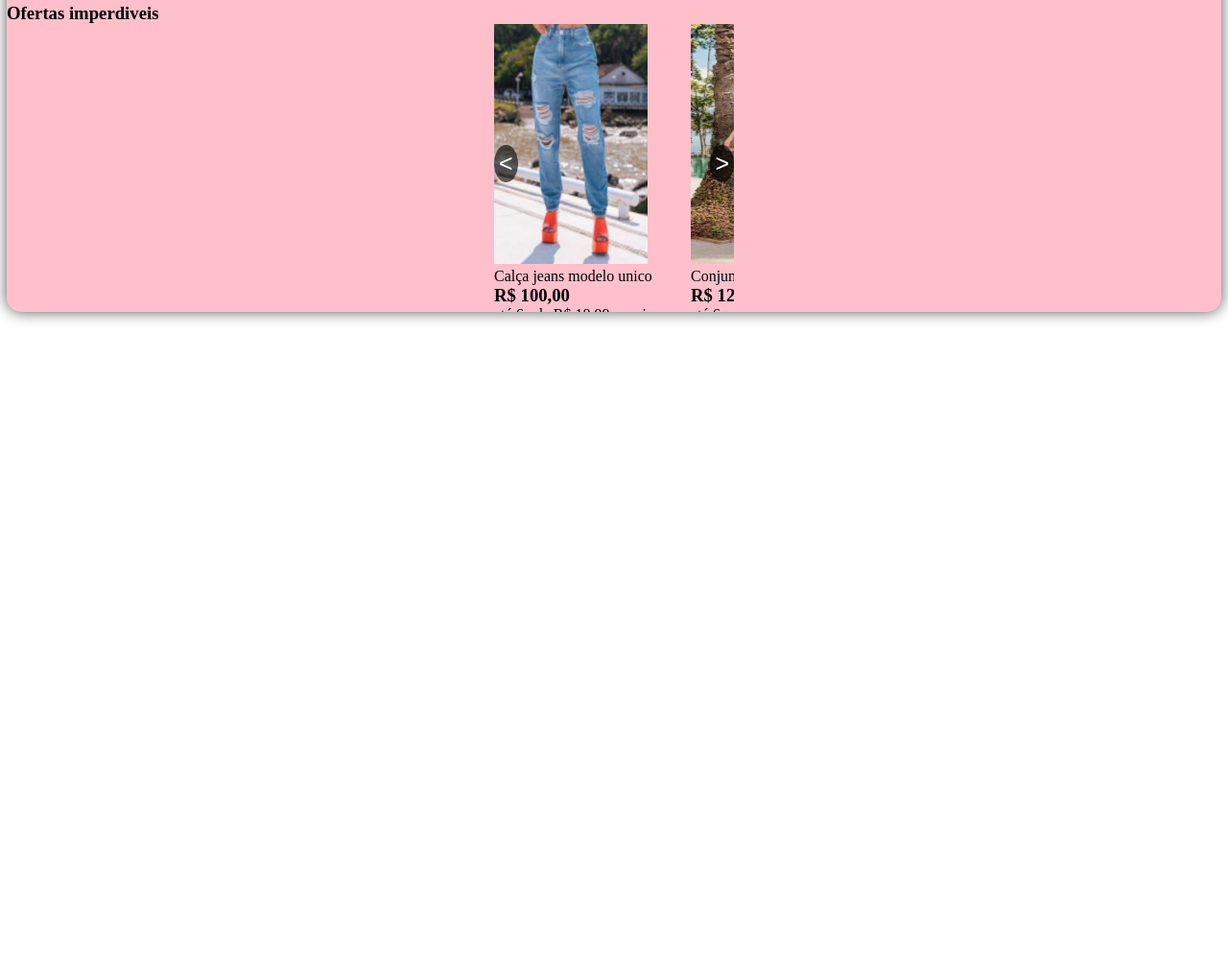
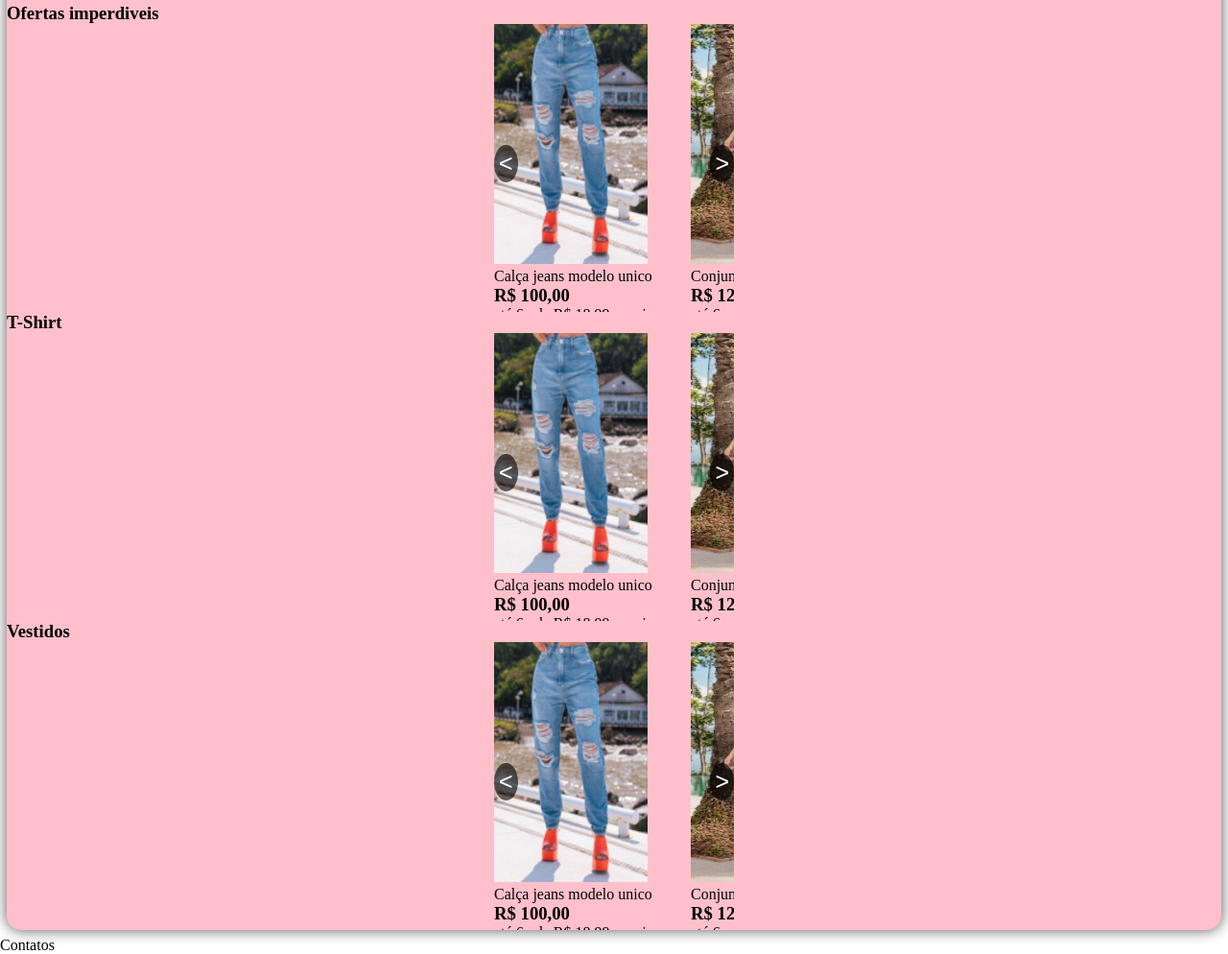
Before and after one commit to LaecioFillho/Moda-Feminina, a plain HTML site: page codigo/index.html in a window 1280 px wide. Shown: the part 389-1383 px from the top of the page at 96% size. Before the commit the page ends 800 px from the top, so only its background shows below. Drawn offline with Linux system fonts and the light colour scheme; a web font is replaced by a local one.

Commit message:
Loja site v0.0.2
Adicionado mais sessão e o rodapé

```diff
--- a/codigo/index.html
+++ b/codigo/index.html
@@ -79,9 +79,123 @@
 
             </section>
 
+            <section class="classifica-pratileiras">
+                <h1>T-Shirt</h1>
+            </section>
+
+            <section class="conteiner">
+
+                <button class="esquerda" aria-label="Previus imagens"> < </button>
+                <button class="direita" aria-label="Next imagens"> > </button>
+
+                <div class="galeria-estendida">
+
+                    <div class="galeria">
+                        <div class="moldura">
+                            <img src="img/img-mostruario/Calça-Atualizada.jpg" alt="">
+                            <p class="descrição-produto">Calça jeans modelo unico</p>
+                            <h3>R$ 100,00</h3>
+                            <p>até 6x de R$ 18,99 sem juros</p>
+                        </div>
+                        <div class="moldura">
+                            <img src="img/img-mostruario/Conjunto-Atualizadp.jpg" alt="">
+                            <p class="descrição-produto">Conjuntinho Leve</p>
+                            <h3>R$ 129,99</h3>
+                            <p>até 6x de R$ 21,99 sem juros</p>
+                        </div>
+                        <div class="moldura">
+                            <img src="img/img-mostruario/T-shirt.jpg" alt="">
+                            <p class="descrição-produto">Calça jeans modelo unico</p>
+                            <h3>R$ 159,99</h3>
+                            <p>até 6x de R$ 26,99 sem juros</p>
+                        </div>
+                        <div class="moldura">
+                            <img src="img/img-mostruario/Vestidos.jpg" alt="">
+                            <p class="descrição-produto">Vestido Longo</p>
+                            <h3>R$ 89,99</h3>
+                            <p>até 6x de R$ 14,99 sem juros</p>
+                        </div>
+                        <div class="moldura">
+                            <img src="#" alt="">
+                            <p class="descrição-produto">Calça jeans modelo unico</p>
+                            <h3>R$ 100,00</h3>
+                            <p>até 6x de R$ 18,99 sem juros</p>
+                        </div>
+                        <div class="moldura">
+                            <img src="#" alt="">
+                            <p class="descrição-produto">Calça jeans modelo unico</p>
+                            <h3>R$ 100,00</h3>
+                            <p>até 6x de R$ 18,99 sem juros</p>
+                        </div>
+                    </div>
+
+                </div>
+
+            </section>
+
+            <section class="classifica-pratileiras">
+                <h1>Vestidos</h1>
+            </section>
+
+            <section class="conteiner">
+
+                <button class="esquerda" aria-label="Previus imagens"> < </button>
+                <button class="direita" aria-label="Next imagens"> > </button>
+
+                <div class="galeria-estendida">
+
+                    <div class="galeria">
+                        <div class="moldura">
+                            <img src="img/img-mostruario/Calça-Atualizada.jpg" alt="">
+                            <p class="descrição-produto">Calça jeans modelo unico</p>
+                            <h3>R$ 100,00</h3>
+                            <p>até 6x de R$ 18,99 sem juros</p>
+                        </div>
+                        <div class="moldura">
+                            <img src="img/img-mostruario/Conjunto-Atualizadp.jpg" alt="">
+                            <p class="descrição-produto">Conjuntinho Leve</p>
+                            <h3>R$ 129,99</h3>
+                            <p>até 6x de R$ 21,99 sem juros</p>
+                        </div>
+                        <div class="moldura">
+                            <img src="img/img-mostruario/T-shirt.jpg" alt="">
+                            <p class="descrição-produto">Calça jeans modelo unico</p>
+                            <h3>R$ 159,99</h3>
+                            <p>até 6x de R$ 26,99 sem juros</p>
+                        </div>
+                        <div class="moldura">
+                            <img src="img/img-mostruario/Vestidos.jpg" alt="">
+                            <p class="descrição-produto">Vestido Longo</p>
+                            <h3>R$ 89,99</h3>
+                            <p>até 6x de R$ 14,99 sem juros</p>
+                        </div>
+                        <div class="moldura">
+                            <img src="#" alt="">
+                            <p class="descrição-produto">Calça jeans modelo unico</p>
+                            <h3>R$ 100,00</h3>
+                            <p>até 6x de R$ 18,99 sem juros</p>
+                        </div>
+                        <div class="moldura">
+                            <img src="#" alt="">
+                            <p class="descrição-produto">Calça jeans modelo unico</p>
+                            <h3>R$ 100,00</h3>
+                            <p>até 6x de R$ 18,99 sem juros</p>
+                        </div>
+                    </div>
+
+                </div>
+
+            </section>
+
         </main>
 
+    </section>
+
+    <section class="rodape">
+
         <footer>
+
+            <p>Contatos</p>
 
         </footer>
 
--- a/codigo/media.css
+++ b/codigo/media.css
@@ -23,10 +23,11 @@
     box-shadow: 0px 0px 15px rgba(0, 0, 0, 0.658);
     border-radius: 15px;
     margin: 7px;
+    padding-bottom: 10px;
 }
 
 .moldura{
-    height: 400px;
+    height: 430px;
     width: 300px;
     background-color: white;
     box-shadow: 0px 0px 7px rgba(0, 0, 0, 0.699);
@@ -37,7 +38,7 @@
 }
 
 img{
-    height: 280px;
+    height: 300px;
     width: 200px;
     display: block;
     margin: auto;
@@ -89,7 +90,7 @@ header p{
 }
 
 .marketing h1{
-    font-size: 30px;
+    font-size: 20px;
     margin: 15px;
     text-align: center;
 }
@@ -162,4 +163,16 @@ header p{
 
 /**/
 
+.rodape{
+    background-color: var(--cor-cabecalho);
+    box-shadow: 0px 0px 15px rgba(0, 0, 0, 0.658);
+    border-radius: 15px;
+    margin: 7px;
+    padding: 10px;
 }
+
+footer p{
+    text-align: center;
+}
+
+}
```
